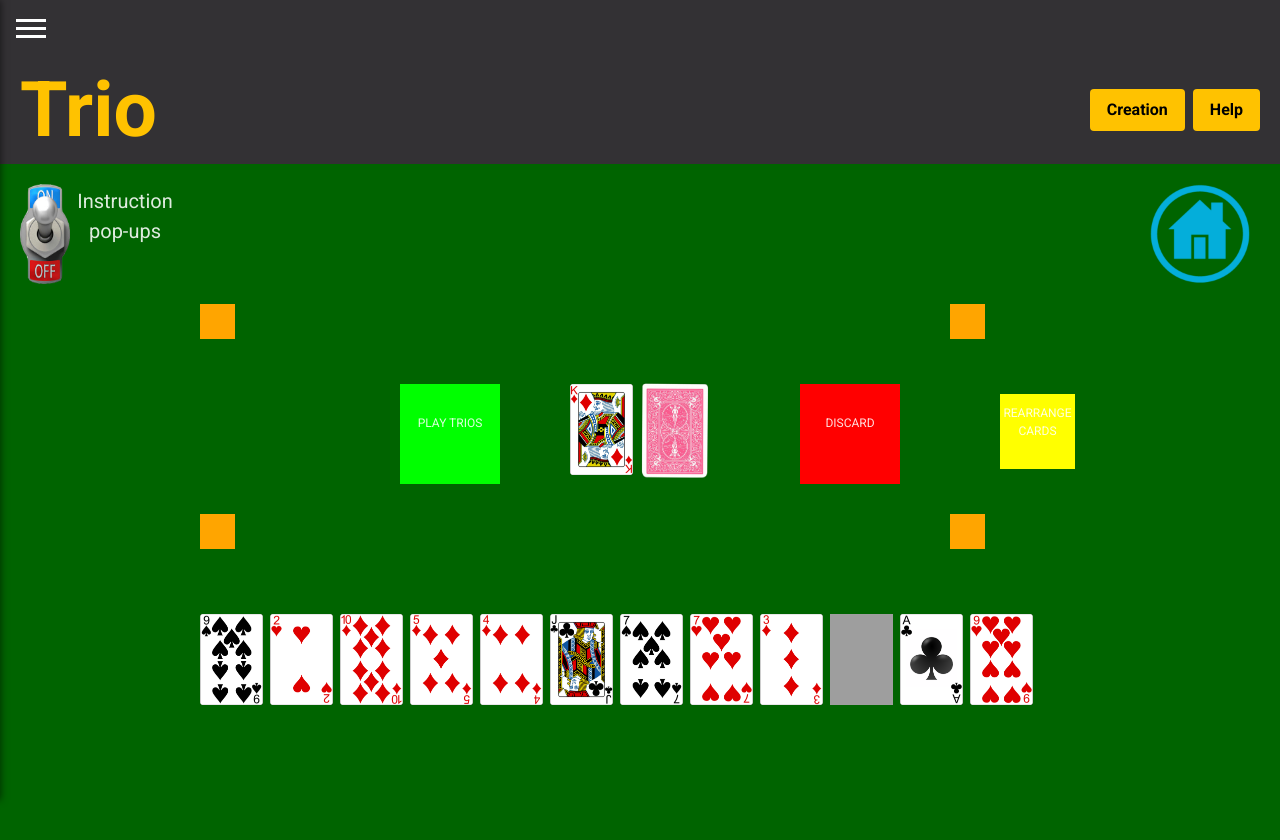
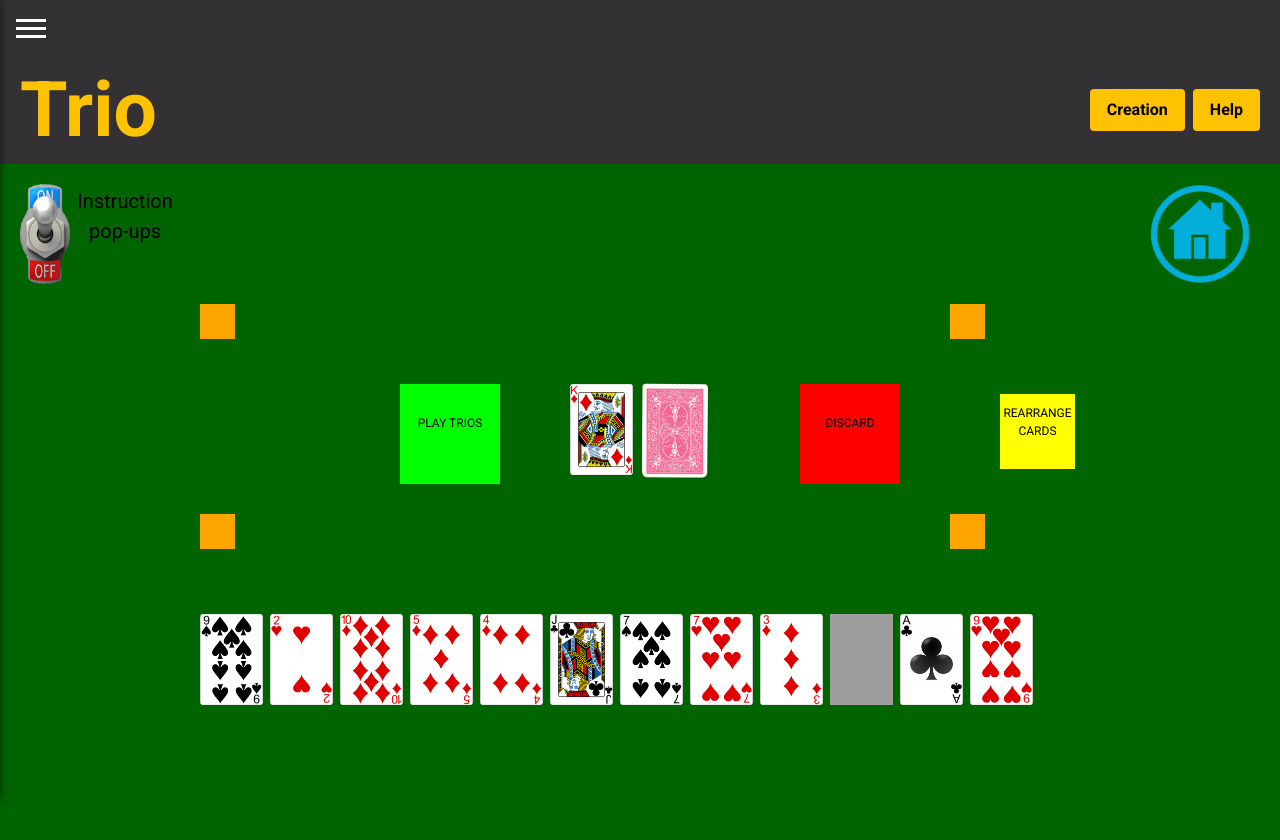
Before and after one commit to b-ward/Portfolio-Website-2024, a React (Vite) app: page /Projects/TrioGame in a window 1280 px wide. Shown: the top 840 px of the page. Built offline with nearby package versions, Linux system fonts and the light colour scheme; grey boxes are pictures that could not be loaded.

Commit message:
fix(trio): set game label text to black for readability on coloured buttons

```diff
--- a/src/components/Projects/Trio/trioGame.css
+++ b/src/components/Projects/Trio/trioGame.css
@@ -408,6 +408,7 @@
   z-index: 1;
   text-align: center;
   cursor: hand;
+  color: black;
 }
 #p2 {
   position:absolute;
@@ -420,6 +421,7 @@
   z-index: 1;
   text-align: center;
   cursor: hand;
+  color: black;
 }
 #p3 {
   position:absolute;
@@ -432,6 +434,7 @@
   z-index: 1;
   text-align: center;
   cursor: hand;
+  color: black;
 }
 #p4 {
   position:absolute;
@@ -442,6 +445,7 @@
   width: 100px;
   height: 100px;
   text-align: center;
+  color: black;
 }
 
 #add_to_player_trio_1{
```
